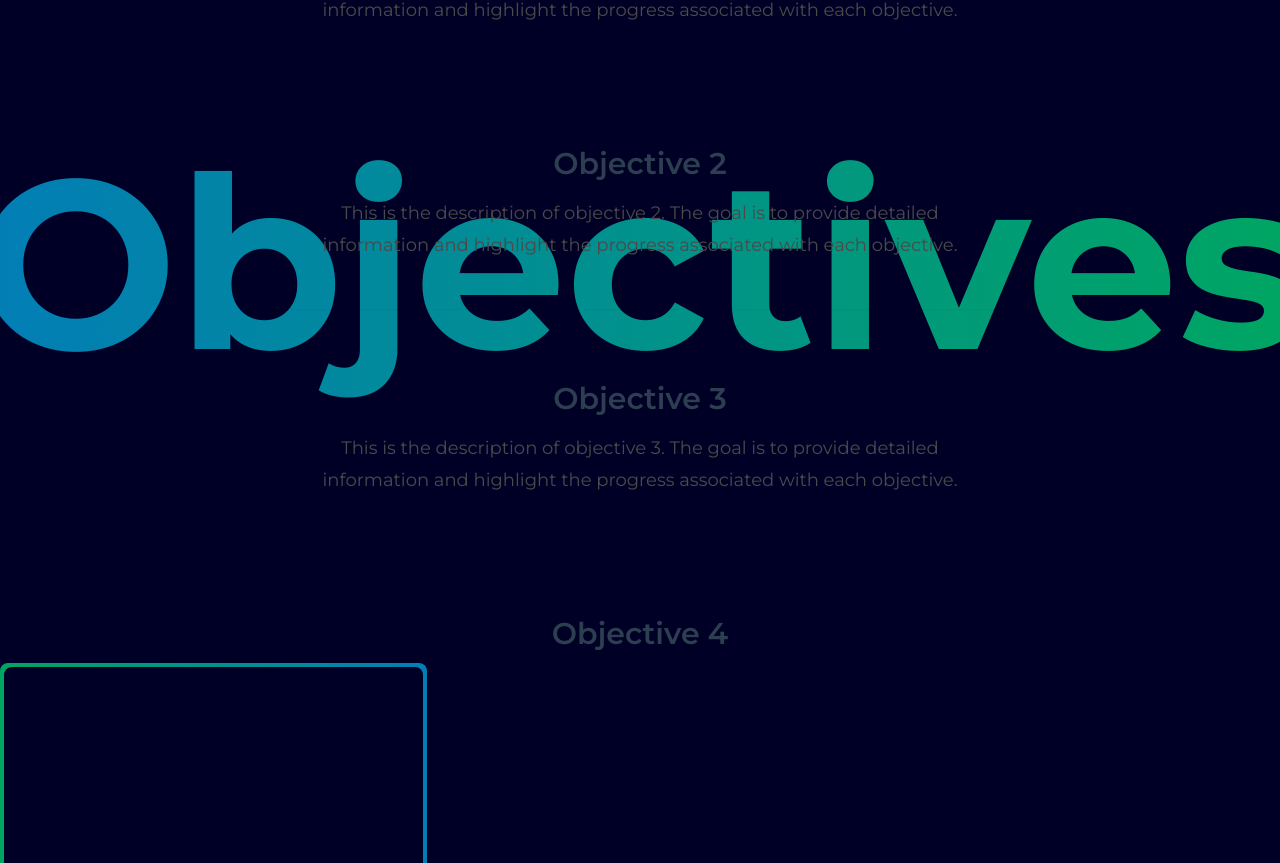
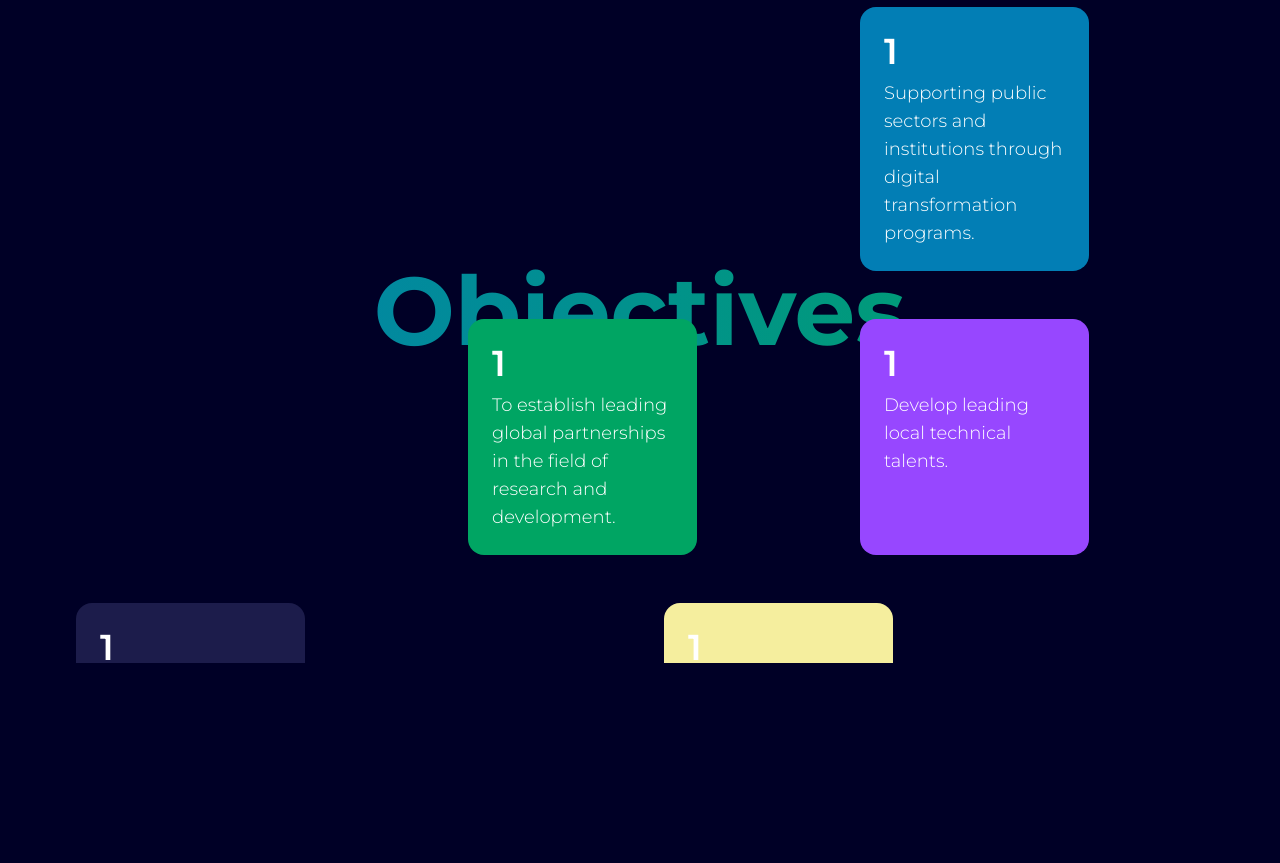
Before and after one commit to Abdullah-Jehani/Tatweer-Website, a Vue app: page /WhatWeDoView in a window 1280 px wide. Shown: the part 937-1800 px from the top of the page. Built offline with nearby package versions, Linux system fonts and the light colour scheme.

Commit message:
objective section completed

```diff
--- a/src/components/WhatWeDo/ObjectivesSectionComponent.vue
+++ b/src/components/WhatWeDo/ObjectivesSectionComponent.vue
@@ -2,7 +2,7 @@
   <div class="w-full h-screen relative overflow-hidden">
     <!-- Hero Section: "Objectives" Title -->
     <h1
-      class="flex justify-center items-center md:text-[15rem] text-[8rem] font-bold bg-gradient-to-r from-secondary to-greenColor text-transparent bg-clip-text absolute z-0 w-full h-screen top-0 left-0"
+      class="flex justify-center items-center text-7xl md:text-8xl font-bold bg-gradient-to-r from-secondary to-greenColor text-transparent bg-clip-text absolute z-0 w-full top-1/2 left-0 pb-2"
     >
       {{ title }}
     </h1>
@@ -10,150 +10,150 @@
     <!-- Scrollable Cards Section -->
     <div
       ref="scrollableContainer"
-      class="h-full w-full overflow-y-auto snap-y snap-mandatory no-scrollbar relative z-10 pt-24"
+      class="h-full w-full overflow-y-auto snap-y snap-mandatory no-scrollbar relative z-10"
       @wheel="onWheel"
     >
-      <!-- Objective Cards -->
-      <div class="h-full grid grid-cols-1 gap-6 w-full flex flex-col">
-        <div
-          v-for="n in totalCards"
-          :key="n"
-          class="flex justify-center items-center text-black snap-start p-6 rounded-lg shadow-sm max-w-3xl mx-auto w-screen"
-        >
-          <div class="w-full p-6 text-center">
-            <!-- Objective Title -->
-            <h2 class="text-3xl font-semibold text-primary mb-4">
-              Objective {{ n }}
-            </h2>
-            <!-- Objective Description -->
-            <p class="text-lg text-gray-600">
-              This is the description of objective {{ n }}. The goal is to
-              provide detailed information and highlight the progress associated
-              with each objective.
-            </p>
-          </div>
-        </div>
+      <!-- Objective Cards Grid -->
+      <div class="grid grid-cols-12 gap-12 px-4 relative mt-36">
+        <ObjectiveCardComponent
+          v-for="(objective, index) in objectives"
+          :key="index"
+          :objective-description="objective.objectiveDescription"
+          :color="objective.color"
+          :class="getTailwindPosition(index)"
+        />
       </div>
     </div>
   </div>
 </template>
 
-<script>
-export default {
-  name: "BackgroundTextScroller",
-  props: {
-    title: {
-      type: String,
-      default: "Objectives", // Default title, can be overridden
-    },
-    totalCards: {
-      type: Number,
-      default: 8, // Number of cards to display
-    },
+<script setup>
+import { ref, onMounted } from "vue";
+import ObjectiveCardComponent from "../../helper/ObjectiveCardComponent.vue";
+
+// Objectives array
+const objectives = [
+  {
+    objectiveDescription:
+      "Supporting public sectors and institutions through digital transformation programs.",
+    color: "#027EB5", // Example color (Tomato)
   },
-  mounted() {
-    // Ensure the body is scrollable and no global overflow control
-    document.body.style.overflowY = "auto";
+  {
+    objectiveDescription:
+      "To establish leading global partnerships in the field of research and development.",
+    color: "#00A563", // Example color (LimeGreen)
   },
-  methods: {
-    onWheel(event) {
-      // Get the scrollable container
-      const scrollableContainer = this.$refs.scrollableContainer;
+  {
+    objectiveDescription: "Develop leading local technical talents.",
+    color: "#9747FF", // Example color (DodgerBlue)
+  },
+  {
+    objectiveDescription: "Encouraging entrepreneurship.",
+    color: "#1C1C4B", // Example color (DeepPink)
+  },
+  {
+    objectiveDescription:
+      "Supporting, developing and advancing Libyan companies operating in the private sector.",
+    color: "#F5EE9E", // Example color (OrangeRed)
+  },
+  {
+    objectiveDescription: "To Create investment opportunities.",
+    color: "#00002A", // Example color (MediumSeaGreen)
+  },
+  {
+    objectiveDescription:
+      "To make Tatweer Research one of the highly effective and creative institutions.",
+    color: "#343434", // Example color (BlueViolet)
+  },
+  {
+    objectiveDescription:
+      "To contribute to the diversification of the Libyan economy by empowering the private sector in the field of science and information technology.",
+    color: "#343434", // Example color (DeepSkyBlue)
+  },
+];
 
-      if (scrollableContainer) {
-        // If we're scrolling down into the objectives section
-        if (event.deltaY > 0) {
-          // Check if the user has reached the end of the scrollable container
-          if (
-            scrollableContainer.scrollTop + scrollableContainer.clientHeight >=
-            scrollableContainer.scrollHeight
-          ) {
-            // Scroll to the next section (move to the next part of the page)
-            window.scrollTo({ top: window.innerHeight, behavior: "smooth" });
-          }
-        } else {
-          // If we're scrolling up and want to go back to the hero section
-          if (scrollableContainer.scrollTop === 0) {
-            window.scrollTo({ top: 0, behavior: "smooth" });
-          }
-        }
+const title = "Objectives";
+const scrollableContainer = ref(null);
 
-        // If we've reached the end, reset scroll to the start when scrolling down
-        if (
-          scrollableContainer.scrollTop + scrollableContainer.clientHeight >=
-          scrollableContainer.scrollHeight
-        ) {
-          setTimeout(() => {
-            scrollableContainer.scrollTo(0, 0);
-          }, 200);
-        }
+onMounted(() => {
+  document.body.style.overflowY = "auto";
+});
+
+// Handle wheel scrolling
+const onWheel = (event) => {
+  if (scrollableContainer.value) {
+    const container = scrollableContainer.value;
+    const containerHeight = container.clientHeight;
+    const currentScrollTop = container.scrollTop;
+    const scrollHeight = container.scrollHeight;
+
+    // Detect scrolling down
+    if (event.deltaY > 0) {
+      // Check if we are at the bottom of the current section
+      if (currentScrollTop + containerHeight >= scrollHeight - 10) {
+        // Scroll to the next section (move to next)
+        scrollToNextSection();
       }
-    },
-  },
+    } else if (event.deltaY < 0) {
+      // Detect scrolling up and check if we are at the top of the current section
+      if (currentScrollTop <= 10) {
+        // Reset the section by scrolling back to the top of the current section
+        resetCurrentSection();
+      }
+    }
+  }
+};
+// Reset the section by scrolling to the top of the current section
+const resetCurrentSection = () => {
+  scrollableContainer.value.scrollTo({
+    top: 0,
+    behavior: "smooth",
+  });
+};
+
+// Scroll to the next section smoothly
+const scrollToNextSection = () => {
+  // Find the next section by calculating the next top position based on scroll height
+  const nextSectionTop =
+    scrollableContainer.value.scrollTop + window.innerHeight;
+  scrollableContainer.value.scrollTo({
+    top: nextSectionTop,
+    behavior: "smooth",
+  });
+};
+
+// Scroll to the previous section smoothly
+const scrollToPreviousSection = () => {
+  window.scrollTo({ top: 0, behavior: "smooth" });
+};
+
+// Generate Tailwind classes for specific positions
+const getTailwindPosition = (index) => {
+  // Define the specific column and row positions based on the card index
+  const positions = [
+    { col: 9 }, // First card
+    { col: 5 }, // Second card
+    { col: 8 }, // Third card
+    { col: 6 }, // Fourth card
+    { col: 7 }, // Fifth card
+    { col: 1 }, // Sixth card
+    { col: 2 }, // Seventh card
+    { col: 4 }, // Eighth card
+  ];
+
+  const position = positions[index];
+  return `col-span-4 col-start-${position.col} `;
 };
 </script>
 
 <style scoped>
-/* Snapping behavior for smooth scrolling between cards */
-.snap-y {
-  scroll-snap-type: y mandatory;
-}
-.snap-start {
-  scroll-snap-align: start;
-}
-
 /* Hide the scrollbar */
 .no-scrollbar::-webkit-scrollbar {
   display: none;
 }
+/* Temporarily remove scrollbar hiding for testing */
 .no-scrollbar {
-  -ms-overflow-style: none; /* IE 10+ */
-  scrollbar-width: none; /* Firefox */
-}
-
-/* Large background title styling */
-h1 {
-  white-space: nowrap;
-  z-index: -1; /* Ensure it's behind the content */
-  pointer-events: none; /* Prevent interaction */
-  position: absolute; /* Position it correctly as a background */
-  top: 0;
-  left: 0;
-  width: 100%;
-  height: 100%;
-  display: flex;
-  justify-content: center;
-  align-items: center;
-}
-
-/* General styling for objective cards */
-.text-primary {
-  color: #2c3e50; /* Darker text color */
-}
-
-.text-lg {
-  font-size: 1.125rem;
-  line-height: 1.75;
-}
-
-.text-gray-600 {
-  color: #4a4a4a;
-}
-
-.p-6 {
-  padding: 1.5rem; /* Adjust padding */
-}
-
-.rounded-lg {
-  border-radius: 0.5rem; /* Slightly rounded corners for cards */
-}
-
-.max-w-3xl {
-  max-width: 48rem; /* Limit width for better alignment */
-}
-
-.mx-auto {
-  margin-left: auto;
-  margin-right: auto; /* Center the cards */
+  -ms-overflow-style: auto; /* Restore scrollbar style for testing */
+  scrollbar-width: auto; /* Restore scrollbar style for testing */
 }
 </style>
--- /dev/null
+++ b/src/helper/ObjectiveCardComponent.vue
@@ -0,0 +1,26 @@
+<template>
+  <div
+    :style="{ backgroundColor: color }"
+    class="p-6 text-white h-auto rounded-2xl w-2/3"
+  >
+    <div>
+      <h1 class="text-4xl font-semibold">1</h1>
+      <p class="text-lg font-light mt-2">
+        {{ objectiveDescription }}
+      </p>
+    </div>
+  </div>
+</template>
+
+<script setup>
+defineProps({
+  objectiveDescription: {
+    type: String,
+    required: true,
+  },
+  color: {
+    type: String,
+    required: true,
+  },
+});
+</script>
--- a/src/views/WhatWeDo/WhatWeDoView.vue
+++ b/src/views/WhatWeDo/WhatWeDoView.vue
@@ -2,7 +2,7 @@
   <div class="w-full px-8 md:px-[120px] grid grid-cols-12">
     <AboutSectionComponent class="col-start-1 col-span-full" />
   </div>
-  <div class="w-full grid grid-cols-12 md:h-screen">
+  <div class="w-full grid grid-cols-12 px-8 md:px-[60px] md:h-screen mb-72">
     <ObjectivesSectionComponent class="col-start-1 col-span-full" />
   </div>
   <div class="w-full grid grid-cols-12 h-screen">
```
